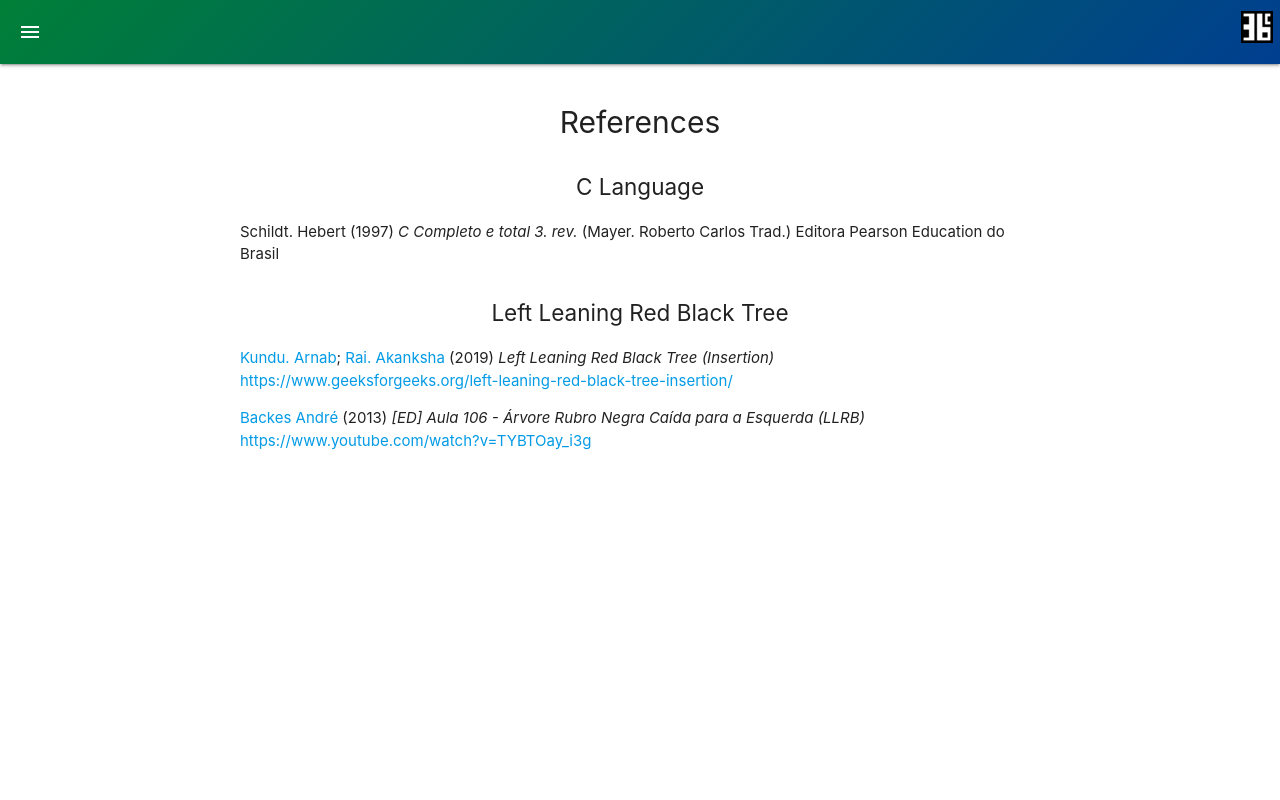
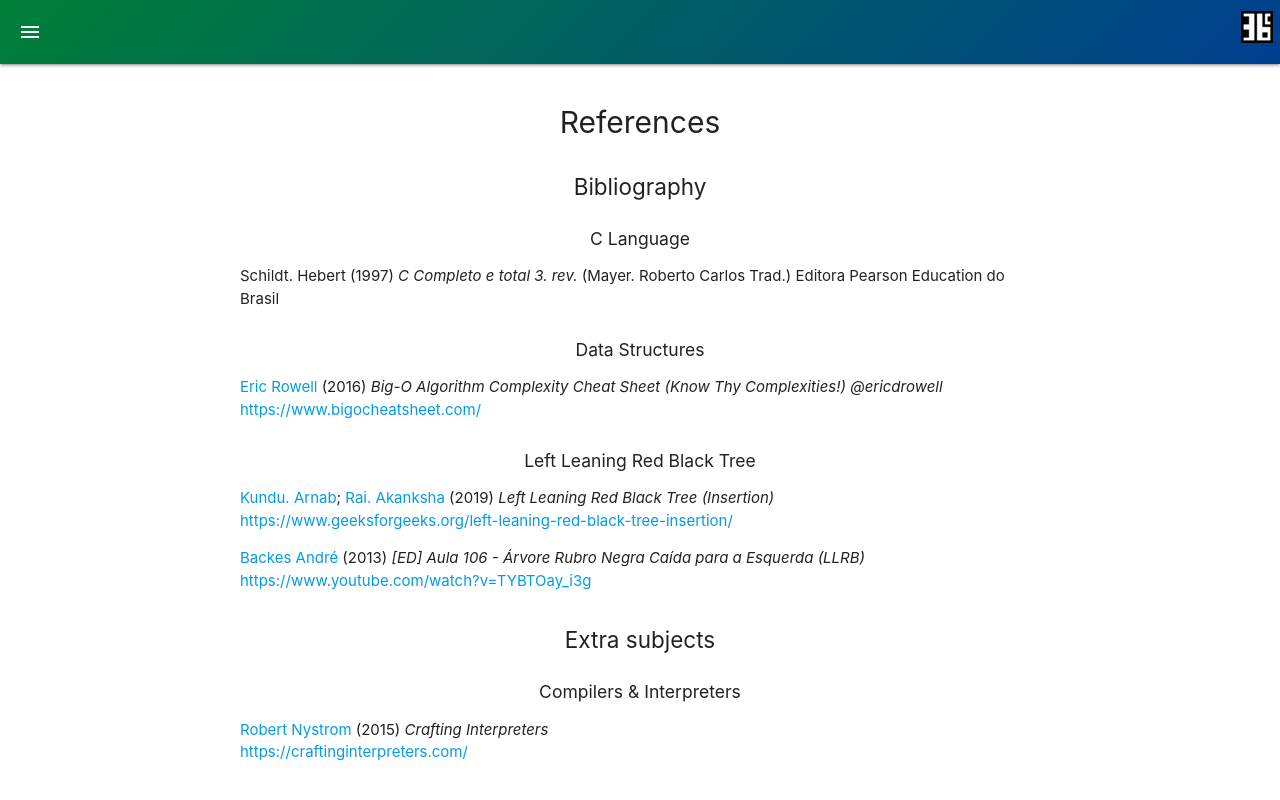
Before and after one commit to RodrigoDornelles/3bc-lang, a Jekyll site: the page built from docs/references.md, in a window 1280 px wide. Shown: the top 800 px of the page. Built offline with Jekyll 4.4.1, drawn with Linux system fonts in a browser that asks for light colours; emoji names are drawn with the system emoji font; our own code applies the rules of GitHub Pages for plain Markdown files; a style sheet for code colours, icons or effects is not loaded.

Commit message:
Update references.md

```diff
--- a/docs/references.md
+++ b/docs/references.md
@@ -1,11 +1,23 @@
 References
 ==========
 
-## C Language ##
+## Bibliography ##
+
+### C Language ###
 * Schildt. Hebert (1997) _C Completo e total 3. rev._ (Mayer. Roberto Carlos Trad.) Editora Pearson Education do Brasil
 
-## Left Leaning Red Black Tree  ##
+### Data Structures ###
+
+* [Eric Rowell](https://twitter.com/ericdrowell) (2016) _Big-O Algorithm Complexity Cheat Sheet (Know Thy Complexities!) @ericdrowell_<br/><https://www.bigocheatsheet.com/>
+
+### Left Leaning Red Black Tree  ###
 
 * [Kundu. Arnab](https://auth.geeksforgeeks.org/user/andrew1234); [Rai. Akanksha](https://auth.geeksforgeeks.org/user/Akanksha_Rai) (2019) _Left Leaning Red Black Tree (Insertion)_<br/><https://www.geeksforgeeks.org/left-leaning-red-black-tree-insertion/>
 
 * [Backes André](https://programacaodescomplicada.wordpress.com/) (2013) _[ED] Aula 106 - Árvore Rubro Negra Caída para a Esquerda (LLRB)_<br/><https://www.youtube.com/watch?v=TYBTOay_i3g>
+
+## Extra subjects ##
+
+### Compilers & Interpreters ###
+
+* [Robert Nystrom](http://journal.stuffwithstuff.com/) (2015) _Crafting Interpreters_<br/><https://craftinginterpreters.com/>
```
